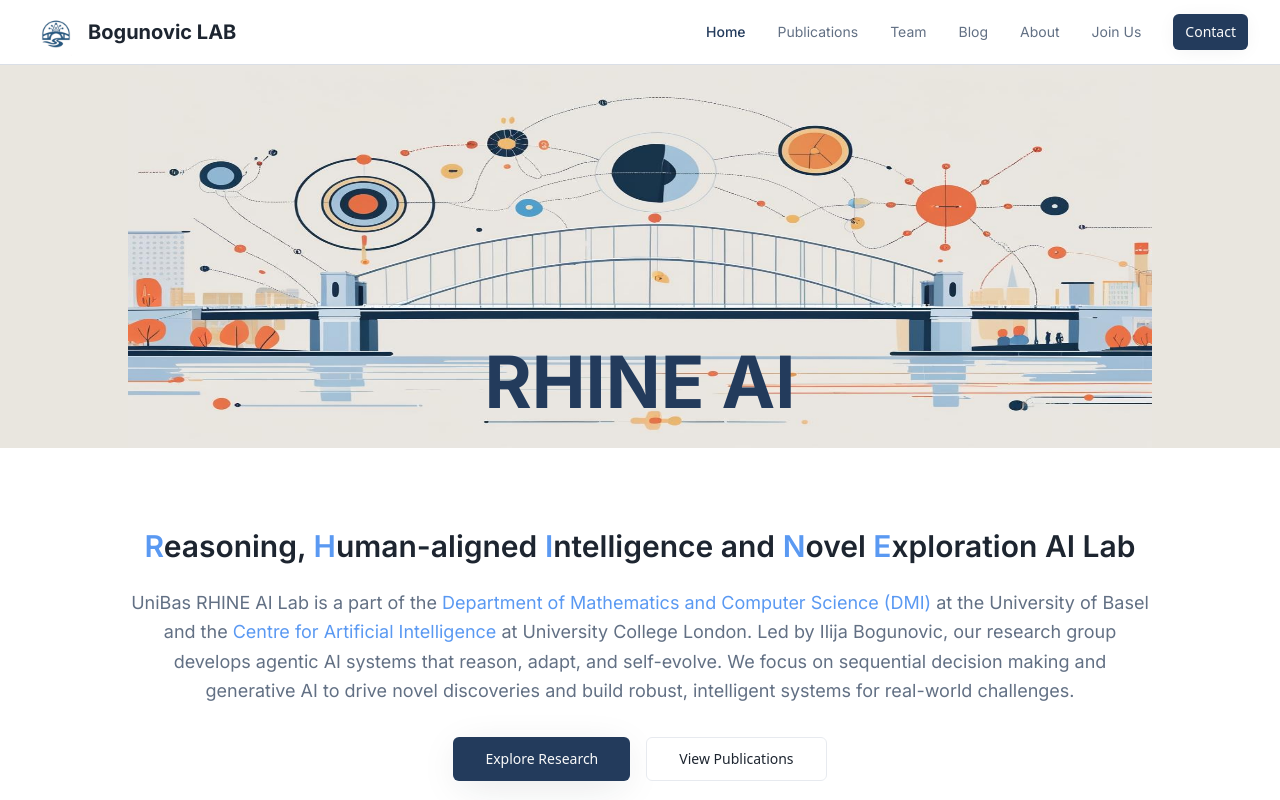
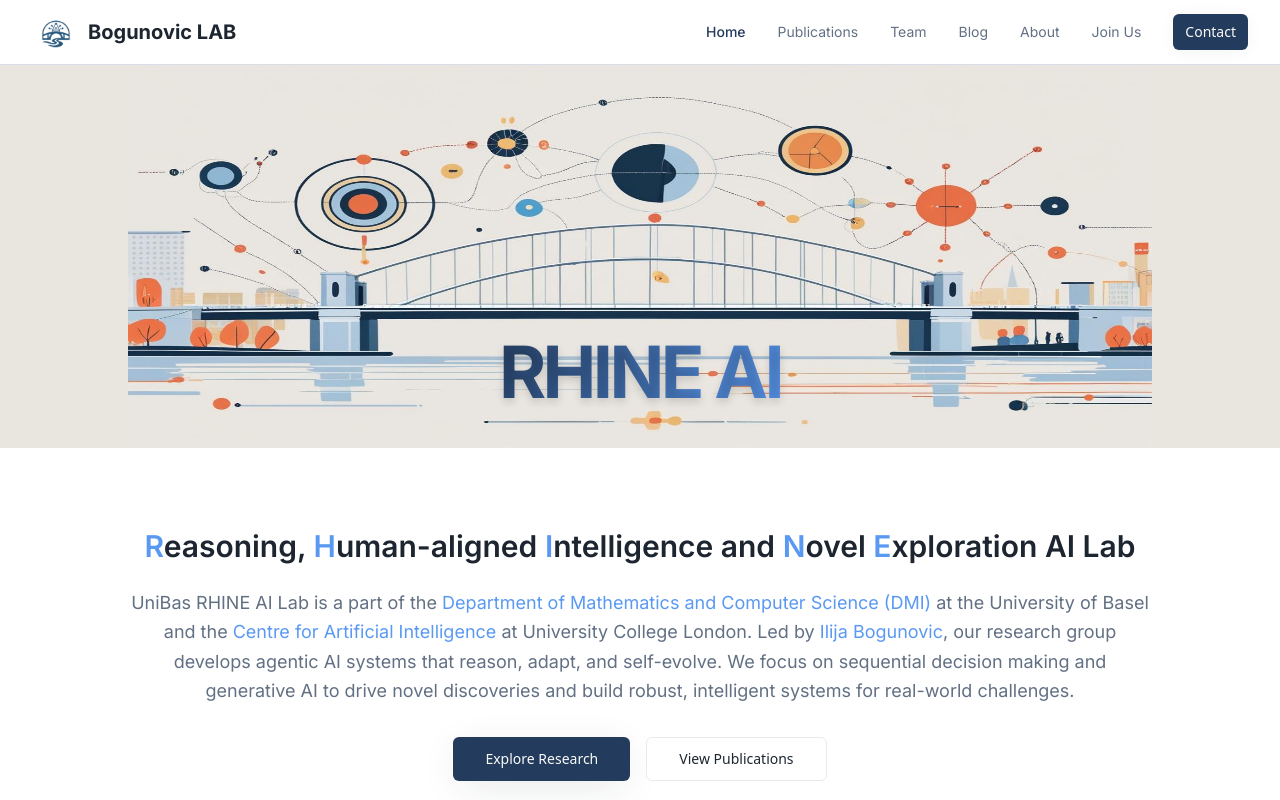
Before and after one commit to ilijabogunovic/rhine-ai, a React (Vite) app: page / in a window 1280 px wide. Shown: the top 800 px of the page. Built offline with nearby package versions, Linux system fonts and the light colour scheme.

Commit message:
Update RHINE AI title styling and add profile link
🤖 Generated with [Claude Code](https://claude.ai/code)

Co-Authored-By: Claude <noreply@anthropic.com>

```diff
--- a/src/components/home/HeroSection.tsx
+++ b/src/components/home/HeroSection.tsx
@@ -21,9 +21,16 @@ const HeroSection = () => {
         backgroundRepeat: 'no-repeat'
       }}>
         <div className="max-w-7xl mx-auto relative z-10 flex items-end h-full min-h-96">
-          <div className="text-center w-full" style={{ transform: 'translateY(-30px)' }}>
-            <h1 className="font-display text-5xl sm:text-6xl lg:text-7xl font-bold text-foreground mb-0 animate-fade-in-up">
-              <span className="text-primary">
+          <div className="text-center w-full" style={{ transform: 'translateY(-40px)' }}>
+            <h1 className="font-display text-5xl sm:text-6xl lg:text-7xl font-black mb-0 animate-fade-in-up tracking-tighter">
+              <span
+                style={{
+                  background: 'linear-gradient(135deg, hsl(215 45% 25%), hsl(215 85% 65%))',
+                  WebkitBackgroundClip: 'text',
+                  WebkitTextFillColor: 'transparent',
+                  textShadow: '0 4px 8px rgba(0, 0, 0, 0.15)'
+                }}
+              >
                 RHINE AI
               </span>
             </h1>
@@ -38,7 +45,7 @@ const HeroSection = () => {
               <span className="text-accent-vibrant">R</span>easoning, <span className="text-accent-vibrant">H</span>uman-aligned <span className="text-accent-vibrant">I</span>ntelligence and <span className="text-accent-vibrant">N</span>ovel <span className="text-accent-vibrant">E</span>xploration AI Lab
             </h2>
             <p className="font-body text-lg text-muted-foreground max-w-5xl mx-auto mb-8 leading-relaxed animate-fade-in-up">
-              UniBas RHINE AI Lab is a part of the <a href="https://dmi.unibas.ch/de/" target="_blank" rel="noopener noreferrer" className="text-accent-vibrant hover:underline relative z-50" style={{ pointerEvents: 'auto' }}>Department of Mathematics and Computer Science (DMI)</a> at the University of Basel and the <a href="https://www.ucl.ac.uk/engineering/research/centres-institutes-and-labs/ucl-centre-artificial-intelligence" target="_blank" rel="noopener noreferrer" className="text-accent-vibrant hover:underline relative z-50" style={{ pointerEvents: 'auto' }}>Centre for Artificial Intelligence</a> at University College London. Led by Ilija Bogunovic, our research group develops agentic AI systems that reason, adapt, and self-evolve. We focus on sequential decision making and generative AI to drive novel discoveries and build robust, intelligent systems for real-world challenges.
+              UniBas RHINE AI Lab is a part of the <a href="https://dmi.unibas.ch/de/" target="_blank" rel="noopener noreferrer" className="text-accent-vibrant hover:underline relative z-50" style={{ pointerEvents: 'auto' }}>Department of Mathematics and Computer Science (DMI)</a> at the University of Basel and the <a href="https://www.ucl.ac.uk/engineering/research/centres-institutes-and-labs/ucl-centre-artificial-intelligence" target="_blank" rel="noopener noreferrer" className="text-accent-vibrant hover:underline relative z-50" style={{ pointerEvents: 'auto' }}>Centre for Artificial Intelligence</a> at University College London. Led by <Link to="/team/ilija-bogunovic" className="text-accent-vibrant hover:underline relative z-50" style={{ pointerEvents: 'auto' }}>Ilija Bogunovic</Link>, our research group develops agentic AI systems that reason, adapt, and self-evolve. We focus on sequential decision making and generative AI to drive novel discoveries and build robust, intelligent systems for real-world challenges.
             </p>
             <div className="flex flex-col sm:flex-row gap-4 justify-center animate-fade-in-up">
               <Button
```
Also changed, not shown: src/pages/Publications.tsx (+9 -9 lines).
